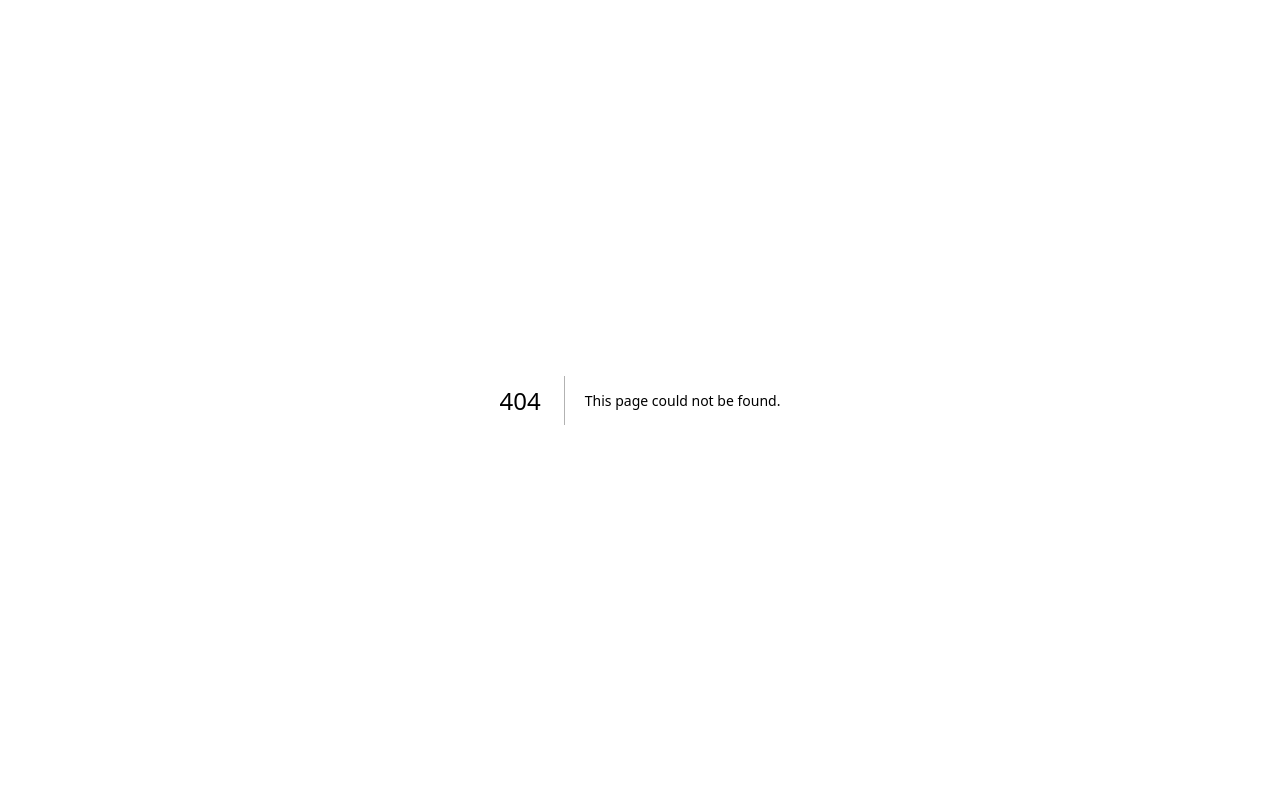
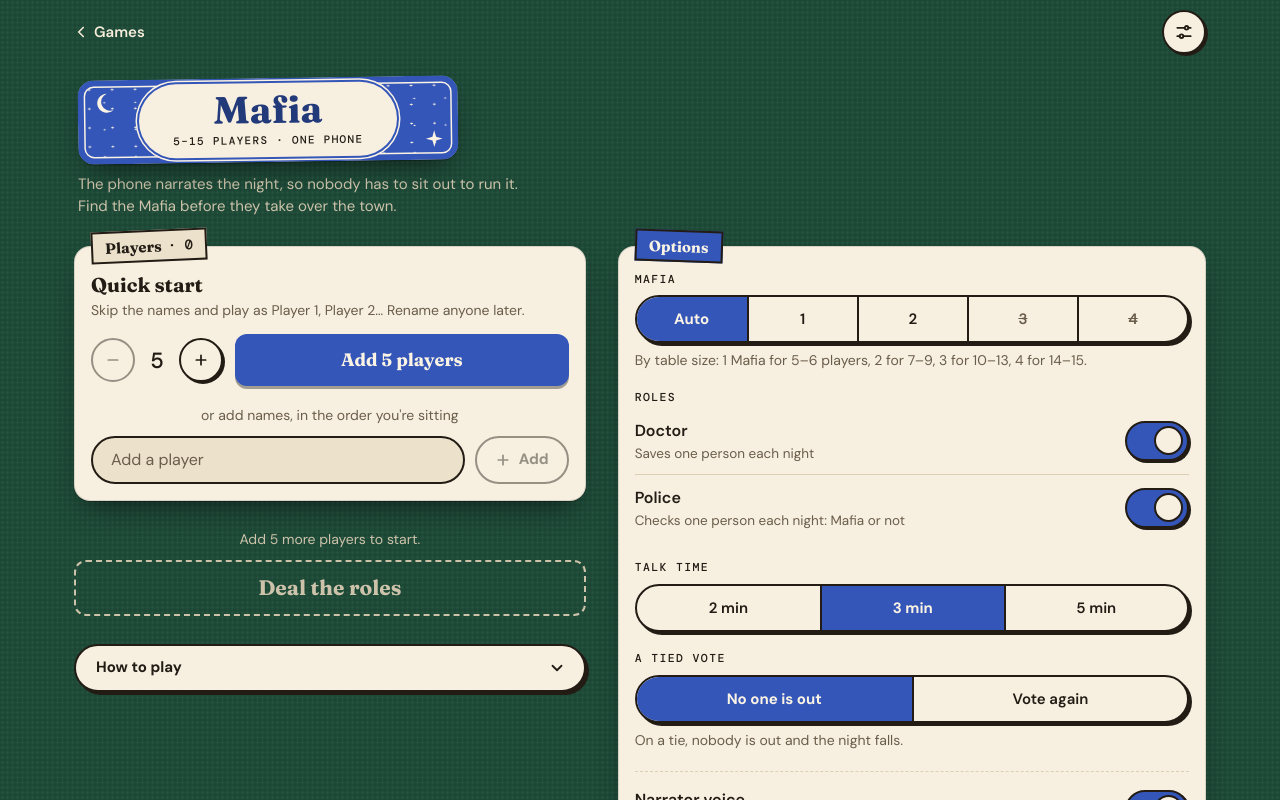
Before and after one commit to Harshal-7/games, a Next.js app: page /mafia in a window 1280 px wide. Before the commit this address had no page. Shown: the top 800 px of the page. Built offline with nearby package versions, Linux system fonts and the light colour scheme.

Commit message:
Mafia: its page, night-blue colour, home card and Settings note
Adding the slug also puts /mafia in the offline cache.

Co-Authored-By: Claude Opus 5.5 <noreply@anthropic.com>

```diff
--- a/src/app/globals.css
+++ b/src/app/globals.css
@@ -39,6 +39,11 @@
   --red-deep: #9c2019;
   --red-soft: #f3d8cf;
   --on-red: #fbf3e4;
+  /* Mafia is night blue: cream text on it; blue text on cream uses --night-deep. */
+  --night: #3456b8;
+  --night-deep: #22397a;
+  --night-soft: #dbe2f3;
+  --on-night: #fbf3e4;
 
   --radius: 16px;
   --radius-sm: 12px;
@@ -126,6 +131,14 @@ html[data-mode="light"] {
   --on-game: var(--on-red);
   --pick: var(--red);
   --on-pick: var(--on-red);
+}
+[data-game="mafia"] {
+  --game: var(--night);
+  --game-deep: var(--night-deep);
+  --game-soft: var(--night-soft);
+  --on-game: var(--on-night);
+  --pick: var(--night);
+  --on-pick: var(--on-night);
 }
 
 @theme inline {
--- /dev/null
+++ b/src/app/mafia/page.tsx
@@ -0,0 +1,18 @@
+import type { Metadata } from "next";
+
+import { Mafia } from "@/games/mafia/ui/mafia";
+import { GameShell } from "@/ui/game-shell";
+
+export const metadata: Metadata = {
+  title: "Mafia",
+  description:
+    "A party game for one phone. The phone narrates the night, so nobody sits out: find the Mafia before they take over the town.",
+};
+
+export default function MafiaPage() {
+  return (
+    <GameShell game="mafia" layout="party">
+      <Mafia />
+    </GameShell>
+  );
+}
--- a/src/games/registry.ts
+++ b/src/games/registry.ts
@@ -3,6 +3,7 @@ import type { ComponentType } from "react";
 import { ImposterThumb } from "./imposter/ui/thumb";
 import { KnightsTourBestBadge } from "./knights-tour/ui/best-badge";
 import { KnightsTourThumb } from "./knights-tour/ui/thumb";
+import { MafiaThumb } from "./mafia/ui/thumb";
 import { GAME_NAMES, type GameSlug } from "./slugs";
 
 /** Every game on the site. Adding a game = a folder in src/games, a page, one entry here. */
@@ -33,4 +34,11 @@ export const GAMES: GameEntry[] = [
     detail: "3 to 20 players · one phone",
     Thumb: ImposterThumb,
   },
+  {
+    slug: "mafia",
+    name: GAME_NAMES.mafia,
+    blurb: "The phone narrates the night. Find the Mafia before they take over the town.",
+    detail: "5 to 15 players · one phone",
+    Thumb: MafiaThumb,
+  },
 ];
--- a/src/games/slugs.ts
+++ b/src/games/slugs.ts
@@ -6,6 +6,7 @@
 export const GAME_NAMES = {
   "knights-tour": "Knight's Tour",
   imposter: "Imposter",
+  mafia: "Mafia",
 } as const;
 
 export type GameSlug = keyof typeof GAME_NAMES;
--- a/src/settings/settings-panel.tsx
+++ b/src/settings/settings-panel.tsx
@@ -40,6 +40,7 @@ const SWITCHES: { key: Flag; label: string; detail: string }[] = [
 const GAME_SECTIONS: Record<GameSlug, () => ReactNode> = {
   "knights-tour": KnightsTourSection,
   imposter: ImposterNote,
+  mafia: MafiaNote,
 };
 
 /**
@@ -210,6 +211,16 @@ function ImposterNote() {
   );
 }
 
+/** Mafia keeps its options with the room too. */
+function MafiaNote() {
+  return (
+    <p className="settings-note">
+      <SpeakerIcon width={18} height={18} />
+      <span>Mafia&apos;s narrator voice, sound and roles are in its setup, under Options.</span>
+    </p>
+  );
+}
+
 /** A labelled setting. */
 function Field({ label, group = false, children }: { label: string; group?: boolean; children: ReactNode }) {
   const id = useId();
```
Also changed, not shown: src/home/home.css (+7 -0 lines).
